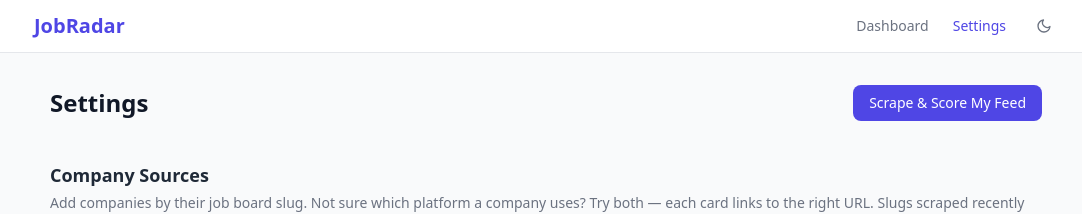
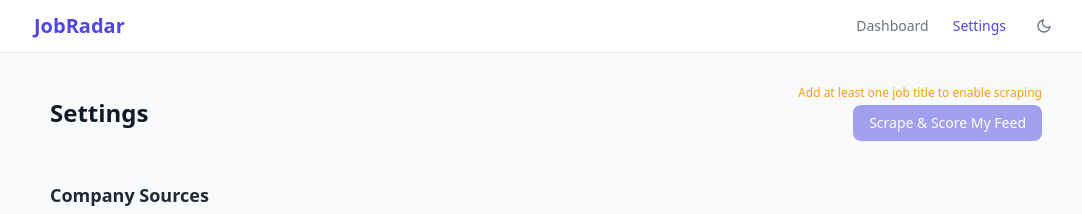
Before and after one commit to tevinjrose/job-aggregator, a React (Vite) app in the folder frontend/: page /settings in a window 1280 px wide. Shown: the top 214 px of the page, without its empty margins (94-1176 px from the left). Built offline with nearby package versions, Linux system fonts and the light colour scheme; no server answers.

Commit message:
Require job titles and companies before scraping

```diff
--- a/frontend/src/components/SettingsForm.jsx
+++ b/frontend/src/components/SettingsForm.jsx
@@ -64,7 +64,7 @@ function TagInput({ label, values, onChange }) {
   );
 }
 
-export default function SettingsForm() {
+export default function SettingsForm({ onSave }) {
   const [form, setForm] = useState(null);
   const [saving, setSaving] = useState(false);
   const [saved, setSaved] = useState(false);
@@ -83,6 +83,7 @@ export default function SettingsForm() {
     try {
       await saveCriteria(form);
       setSaved(true);
+      onSave?.();
       setTimeout(() => setSaved(false), 2500);
     } finally {
       setSaving(false);
--- a/frontend/src/pages/Settings.jsx
+++ b/frontend/src/pages/Settings.jsx
@@ -2,13 +2,14 @@ import { useEffect, useRef, useState } from "react";
 import CompanySlugs from "../components/CompanySlugs";
 import SectorPicker from "../components/SectorPicker";
 import SettingsForm from "../components/SettingsForm";
-import { triggerScrape, getScoringStatus, getCompanies } from "../api/client";
+import { triggerScrape, getScoringStatus, getCompanies, getCriteria } from "../api/client";
 
 export default function Settings() {
   const [scrapeResult, setScrapeResult] = useState(null);
   const [scraping, setScraping] = useState(false);
   const [scoring, setScoring] = useState(null);
   const [companies, setCompanies] = useState([]);
+  const [hasTitles, setHasTitles] = useState(false);
   const pollRef = useRef(null);
 
   async function refreshCompanies() {
@@ -16,7 +17,15 @@ export default function Settings() {
     setCompanies(data);
   }
 
-  useEffect(() => { refreshCompanies(); }, []);
+  async function refreshCriteria() {
+    const { data } = await getCriteria();
+    setHasTitles(data.titles && data.titles.length > 0);
+  }
+
+  useEffect(() => {
+    refreshCompanies();
+    refreshCriteria();
+  }, []);
 
   function startPolling() {
     pollRef.current = setInterval(async () => {
@@ -67,18 +76,32 @@ export default function Settings() {
   }
 
   const pct = scoring ? Math.round((scoring.scored / scoring.total) * 100) : 0;
+  const canScrape = hasTitles && companies.length > 0;
 
   return (
     <div className="space-y-10">
       <div className="flex items-center justify-between">
         <h1 className="text-2xl font-bold text-gray-900 dark:text-gray-100">Settings</h1>
+        <div className="flex flex-col items-end gap-1">
+          {!hasTitles && (
+            <p className="text-xs text-amber-500 dark:text-amber-400">
+              Add at least one job title to enable scraping
+            </p>
+          )}
+          {hasTitles && companies.length === 0 && (
+            <p className="text-xs text-amber-500 dark:text-amber-400">
+              Add at least one company to enable scraping
+            </p>
+          )}
         <button
           onClick={handleScrape}
-          disabled={scraping}
-          className="px-4 py-2 bg-indigo-600 text-white text-sm rounded-lg hover:bg-indigo-700 disabled:opacity-50 font-medium"
+          disabled={scraping || !canScrape}
+          title={!hasTitles ? "Add job titles first" : !companies.length ? "Add companies first" : ""}
+          className="px-4 py-2 bg-indigo-600 text-white text-sm rounded-lg hover:bg-indigo-700 disabled:opacity-50 disabled:cursor-not-allowed font-medium"
         >
           {scraping ? "Scraping…" : "Scrape & Score My Feed"}
         </button>
+        </div>
       </div>
 
       {scrapeResult && (
@@ -144,7 +167,7 @@ export default function Settings() {
           Claude scores each job 1–100 against these criteria. Jobs in your feed are
           pre-filtered by title and location, then ranked by score.
         </p>
-        <SettingsForm />
+        <SettingsForm onSave={refreshCriteria} />
       </section>
     </div>
   );
```
